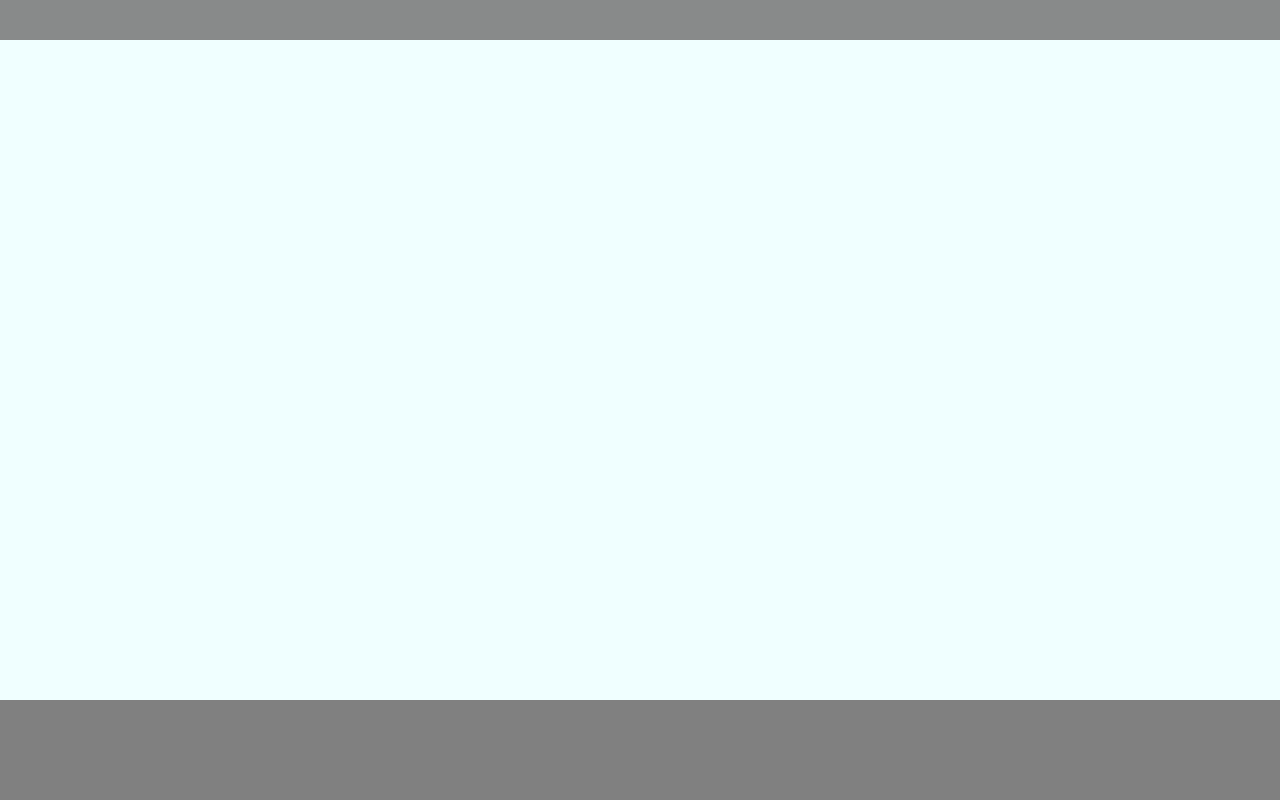
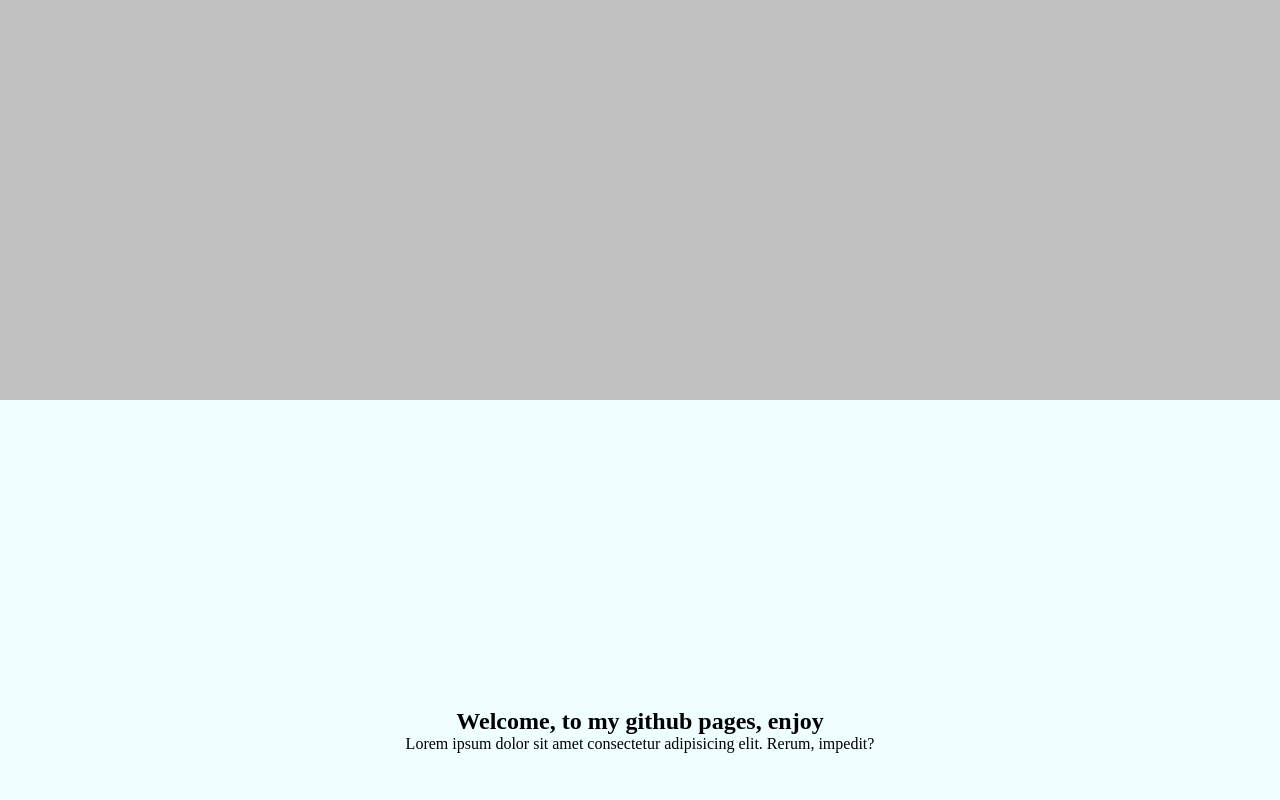
Before and after one commit to Beroding/beroding.github.io, a plain HTML site: page index.html in a window 1280 px wide. Shown: the top 800 px of the page. Drawn offline with Linux system fonts and the light colour scheme.

Commit message:
kumbang project

```diff
--- a/index.html
+++ b/index.html
@@ -12,7 +12,8 @@
 
     </header>
     <section>
-
+        <h1>Welcome, to my github pages, enjoy</h1>
+        <p>Lorem ipsum dolor sit amet consectetur adipisicing elit. Rerum, impedit?</p>
     </section>
     <footer>
 
--- a/style.css
+++ b/style.css
@@ -31,3 +31,12 @@ footer {
     box-sizing: border-box;
     background-color: gray;
 }
+
+header {
+    height: 400px;
+    width: 100%;
+    box-sizing: border-box;
+    background-color: silver;
+    display: flex;
+
+}
```
